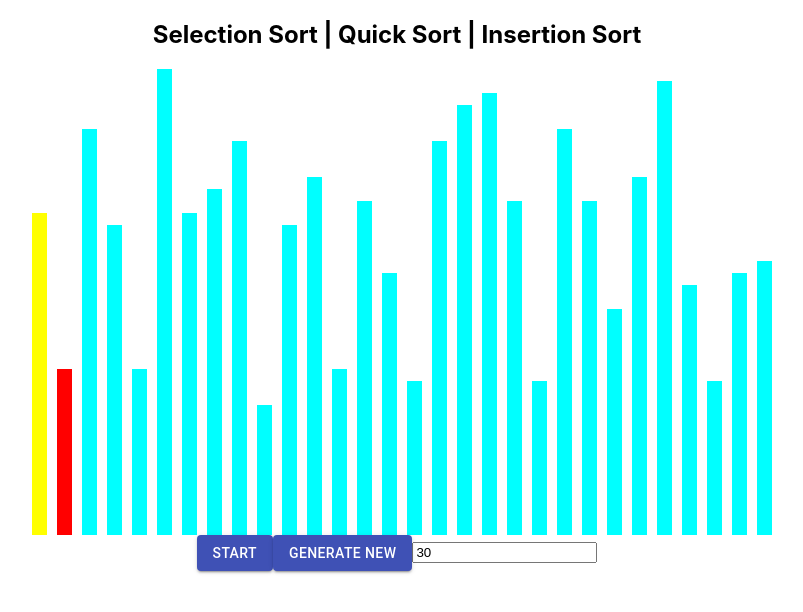
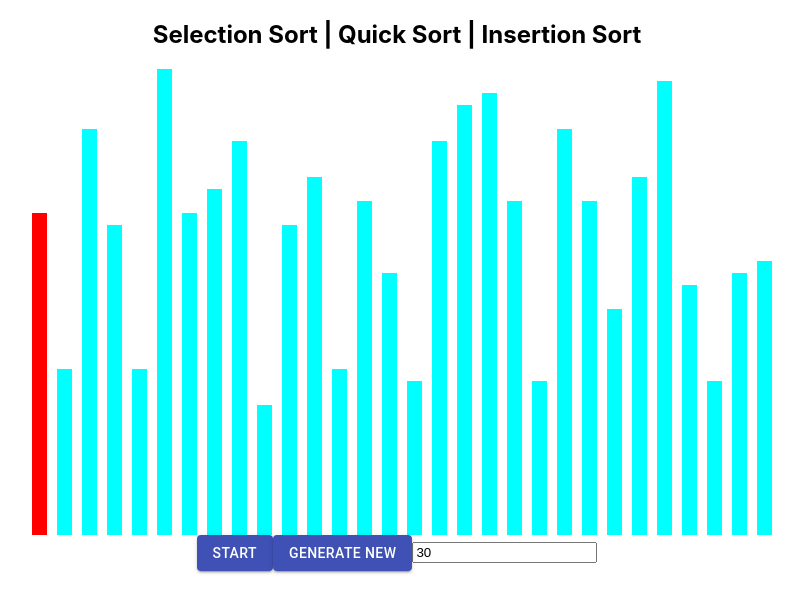
Before and after one commit to bilouStrike/VisualSort, a React (Create React App) app: page / in a window 1280 px wide. Shown: the top 612 px of the page, without its empty margins (243-1046 px from the left). Built offline with nearby package versions, Linux system fonts and the light colour scheme.

Commit message:
init store on sort finishing

```diff
--- a/src/algorithm/selectionSort.js
+++ b/src/algorithm/selectionSort.js
@@ -13,12 +13,12 @@ function doSelectionSort(arr, DispatchSignal) {
     for ( var i = 0; i < arr.length; i++ ) {
         var lowest = i;
         for ( var j = i+1; j < arr.length; j++ ) {
-            DispatchSignal.push({ action:'UPDATE_J', value:j , lastarr: arr.slice(0) });
             if (arr[j] < arr[lowest]) {
                 lowest = j;
                 DispatchSignal.push({ action:'UPDATE_LOWER', value:lowest });
                 DispatchSignal.push({ action:'UPDATE_ARRAY', value: arr.slice(0) });
             }
+            DispatchSignal.push({ action:'UPDATE_J', value:j});
         }
         if ( i !== lowest ) {
             //SWAP!
@@ -35,6 +35,8 @@ function doSelectionSort(arr, DispatchSignal) {
 function runDispatch(array, DispatchSignal, dispatch) {
     if (!DispatchSignal.length) {
         dispatch(set_running(false));
+        dispatch(do_update_j(0));
+        dispatch(do_update_lower(0));
         dispatch(set_sorted(true));
         return;
     }
--- a/src/store/selectionSort/reducer.js
+++ b/src/store/selectionSort/reducer.js
@@ -2,7 +2,7 @@
 const INITIAL_STATE = {
     lower : 0,
     currentI:0,
-    currentJ:1,
+    currentJ:0,
     currentLower:0,
     swap: [],
 }
```
